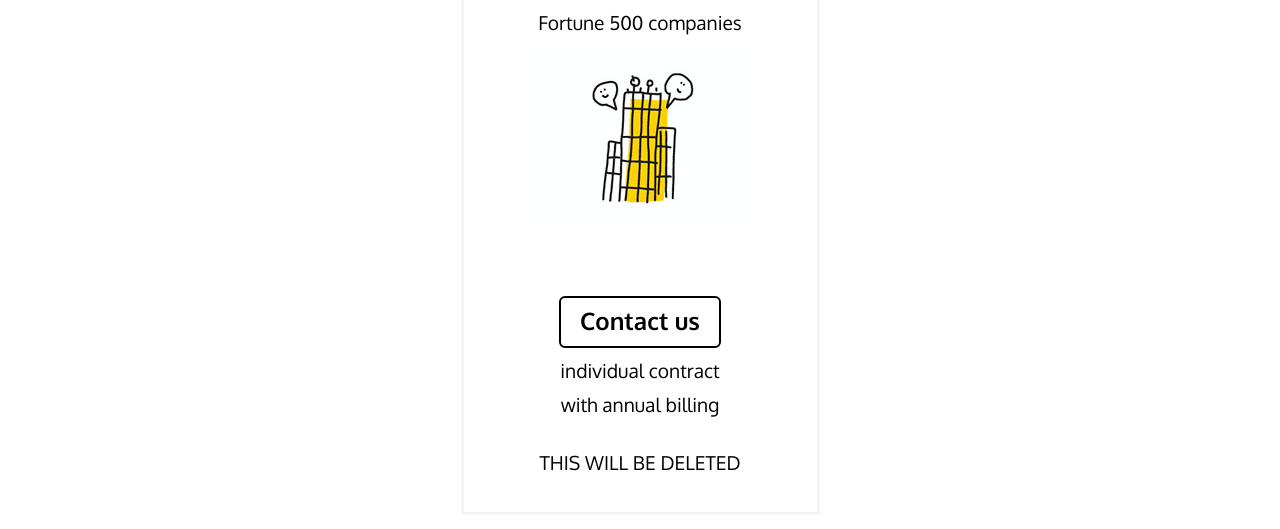
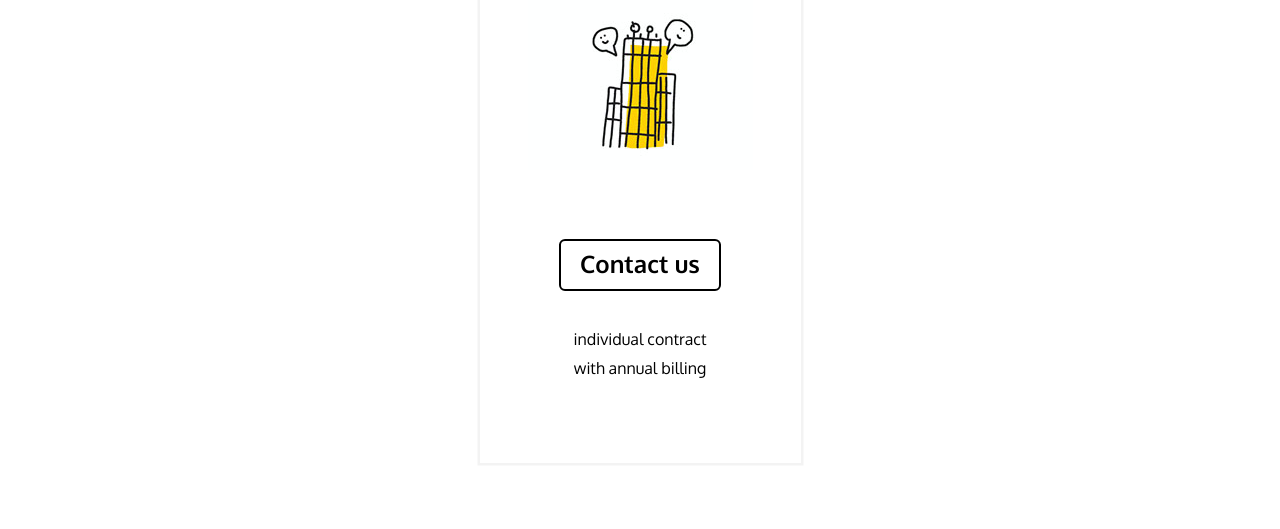
Before and after one commit to Jeelex/pricing-plan-D, a plain HTML site: page index.html in a window 1280 px wide. Shown: the part 773-1302 px from the top of the page. After the commit the page ends 1253 px from the top, so only its background shows below. Drawn offline with Linux system fonts and the light colour scheme.

Commit message:
fixed responsive design + 4th option text

```diff
--- a/index.html
+++ b/index.html
@@ -55,6 +55,20 @@
         </div>
       </div>
 
+      <!-- <div class="option-container">
+        <div class="option-title-div">
+          <h2 class="option-title">Business</h2>
+          <h4 class="option-subtitle">Customer service department</h4>
+        </div>
+        <img class="option-img" src="/images/Pricing-Plans--D--Team-02.jpg" alt="Team option image" />
+        <div class="option-price-div">
+          <h3 class="option-price-number"><sup>$</sup>50<sub>/mo</sub></h3>
+          <h4 class="option-price-text-below-first">per agent</h4>
+          <h4 class="option-price-text-below-second">billed annually</h4>
+          <h4 class="option-price-text">or <strong>$59</strong> month-to-month</h4>
+        </div>
+      </div> -->
+
       <div class="option-container">
         <div class="option-title-div">
           <h2 class="option-title">Enterprise</h2>
@@ -65,7 +79,7 @@
           <h3 class="option-price-number"><span class="option-price-text-contact-us">Contact us</span></h3>
           <h4 class="option-price-text-below-first">individual contract</h4>
           <h4 class="option-price-text-below-second">with annual billing</h4>
-          <h4 class="option-price-text">THIS WILL BE DELETED</h4>
+          <h4 class="option-price-text hidden-text">NO VISIBLE TEXT HERE</h4>
         </div>
       </div>
 
--- a/styles.css
+++ b/styles.css
@@ -25,26 +25,7 @@ body {
   text-align: center;
 }
 
-@media (min-width: 450px) {
-  :root {
-    --fs-title: 2.3rem;
-    --fs-price-number: 6rem;
-    --fs-body: 1.2rem;
-    --fs-sup: 1.5rem;
-    --fs-sub: 2rem;
-  }
-}
 
-@media (min-width: 1500px) {
-  body {
-    display: flex;
-    flex-direction: column;
-    justify-content: center;
-    align-items: center;
-    flex-wrap: wrap;
-    height: 100vh;
-  }
-}
 
 .container {
   display: flex;
@@ -66,7 +47,7 @@ body {
   align-items: center;
 
   margin: 1em;
-  padding: 2em 4em;
+  padding: 2em 3em;
 
   border: 1px solid #f3f3f3;
   box-shadow: 0 0 0 1.5px #f3f3f3;
@@ -74,8 +55,9 @@ body {
 
 .option-title,
 .option-subtitle,
-.option-img {
-  margin-bottom: 0.5em;
+.option-img,
+.option-price-number {
+  margin-bottom: 0.3em;
 }
 
 .option-subtitle,
@@ -89,10 +71,27 @@ body {
   /* border: 2px solid magenta; */
 }
 
+/* TODO NEED TO PLAY AROUND WITH .option-title-div ad figure out margin or padding .... */
+
+.option-title-div {
+  /* border: 2px solid magenta; */
+  /* padding: 1em; */
+  /* width: 100%; */
+}
+
 .option-title {
   font-size: var(--fs-title);
   font-weight: var(--fw-bold);
 }
+
+/* .option-subtitle {
+  margin-left: 0;
+  margin-right: 0;
+  padding-left: 0;
+  padding-right: 0;
+
+  border: 2px solid magenta;
+} */
 
 .option-img {
   object-fit: cover;
@@ -127,8 +126,36 @@ sub {
 
 .bg-color {
   /*   ?   for Firefox: */
-  /* background-color: #fcc72f; */
+  background-color: #fcc72f;
 
   /*   ?    for Chrome : */
-  background-color: rgb(253 208 6);
+  /* background-color: rgb(253 208 6); */
 }
+
+.hidden-text {
+  color: white;
+}
+
+
+/* ? ///////////  Media Queries    */
+
+@media (min-width: 450px) {
+  :root {
+    --fs-title: 2.3rem;
+    --fs-price-number: 6rem;
+    --fs-body: 1rem;
+    --fs-sup: 1.5rem;
+    --fs-sub: 2rem;
+  }
+}
+
+@media (min-width: 1420px) {
+  body {
+    display: flex;
+    flex-direction: column;
+    justify-content: center;
+    align-items: center;
+    flex-wrap: wrap;
+    height: 100vh;
+  }
+}
```
